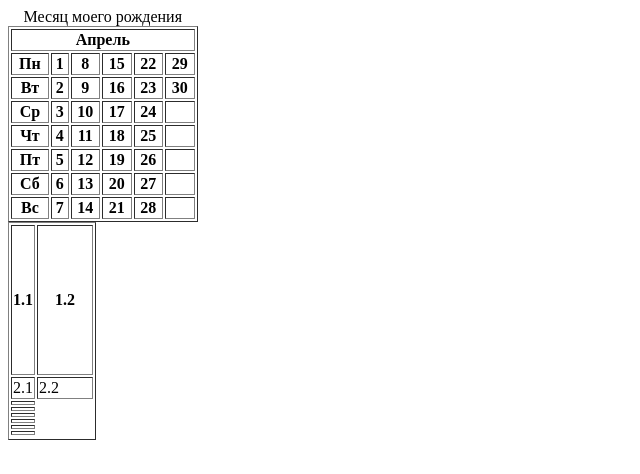
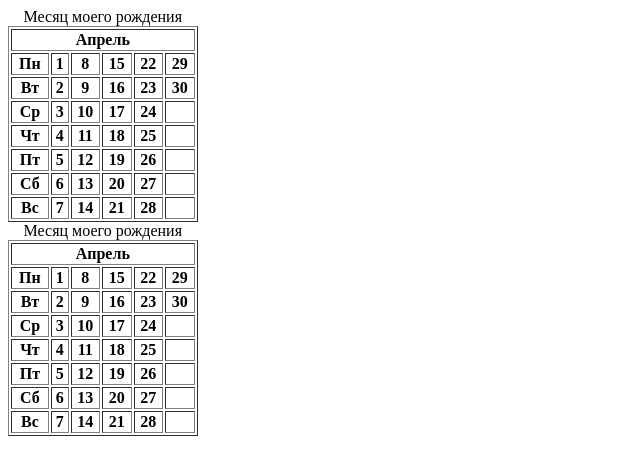
Before and after one commit to VadikRanger/VadimShutov, a plain HTML site: page practice/Homework table1.html in a window 1280 px wide. Shown: the whole page, without its empty margins (0-640 px from the left). Drawn offline with Linux system fonts and the light colour scheme.

Commit message:
save table work

```diff
--- a/practice/Homework table1.html
+++ b/practice/Homework table1.html
@@ -7,7 +7,7 @@
 </head>
 <body>
 
-  <table width="15%" border="1"> <CAPTION>Месяц моего рождения</CAPTION>
+  <table width="15%" border="1"> <caption>Месяц моего рождения</caption>
      <tr>
         <th colspan="6">Апрель</th>
      </tr>
@@ -69,32 +69,59 @@
 
 
 
-<table width=“400” border="1">
-    <col width="30%"><col width="80%">
-    <tr height="150">
-        <th>1.1</th>
-        <th>1.2</th>
+<table width="15%" border="1"> <caption>Месяц моего рождения</caption>
+    <tr>
+       <th colspan="6">Апрель</th>
     </tr>
     <tr>
-        <td>2.1</td>
-        <td>2.2</td>
+    <th>Пн</th>
+    <th>1</th>
+    <th>8</th>
+    <th>15</th>
+    <th>22</th>
+    <th>29</th>
    </tr>
     <tr>
+       <th>Вт</th>
+       <th>2</th>
+       <th>9</th>
+       <th>16</th>
+       <th>23</th>
+       <th>30</th>
+   </tr>
+   <th>Ср</th>
+   <th>3</th>
+   <th>10</th>
+   <th>17</th>
+   <th>24</th>
+   <th></th>
+   <tr>
+       <th>Чт</th>
+       <th>4</th>
+       <th>11</th>
+       <th>18</th>
+       <th>25</th>
        <th></th>
    </tr>
+   <th>Пт</th>
+   <th>5</th>
+   <th>12</th>
+   <th>19</th>
+   <th>26</th>
+   <th></th>
    <tr>
+       <th>Сб</th>
+       <th>6</th>
+       <th>13</th>
+       <th>20</th>
+       <th>27</th>
        <th></th>
    </tr>
-     <tr>
+   <th>Вс</th>
+   <th>7</th>
+   <th>14</th>
+   <th>21</th>
+   <th>28</th>
    <th></th>
-    </tr>
-    <tr>
-        <th></th>
-    </tr>
-    <tr>
-        <th></th>
-    </tr>
-        <th></th>
-    <tr>
 
  </table>
```
Also changed, not shown: practice/homeeork table 2.html (added, +38 -0 lines). Lines whose indentation alone changed are shown as unchanged.
